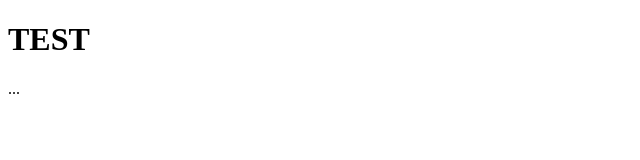
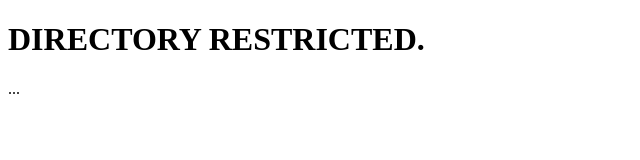
Before and after one commit to LusifVR/UHRDEV, a plain HTML site: page index.html in a window 1280 px wide. Shown: the whole page, without its empty margins (0-640 px from the left). Drawn offline with Linux system fonts and the light colour scheme.

Commit message:
Update index.html

```diff
--- a/index.html
+++ b/index.html
@@ -1,7 +1,7 @@
 <!DOCTYPE html>
 <html>
 <body>
-<h1>TEST</h1>
+<h1>DIRECTORY RESTRICTED.</h1>
 <p>...</p>
 </body>
 </html>
```
